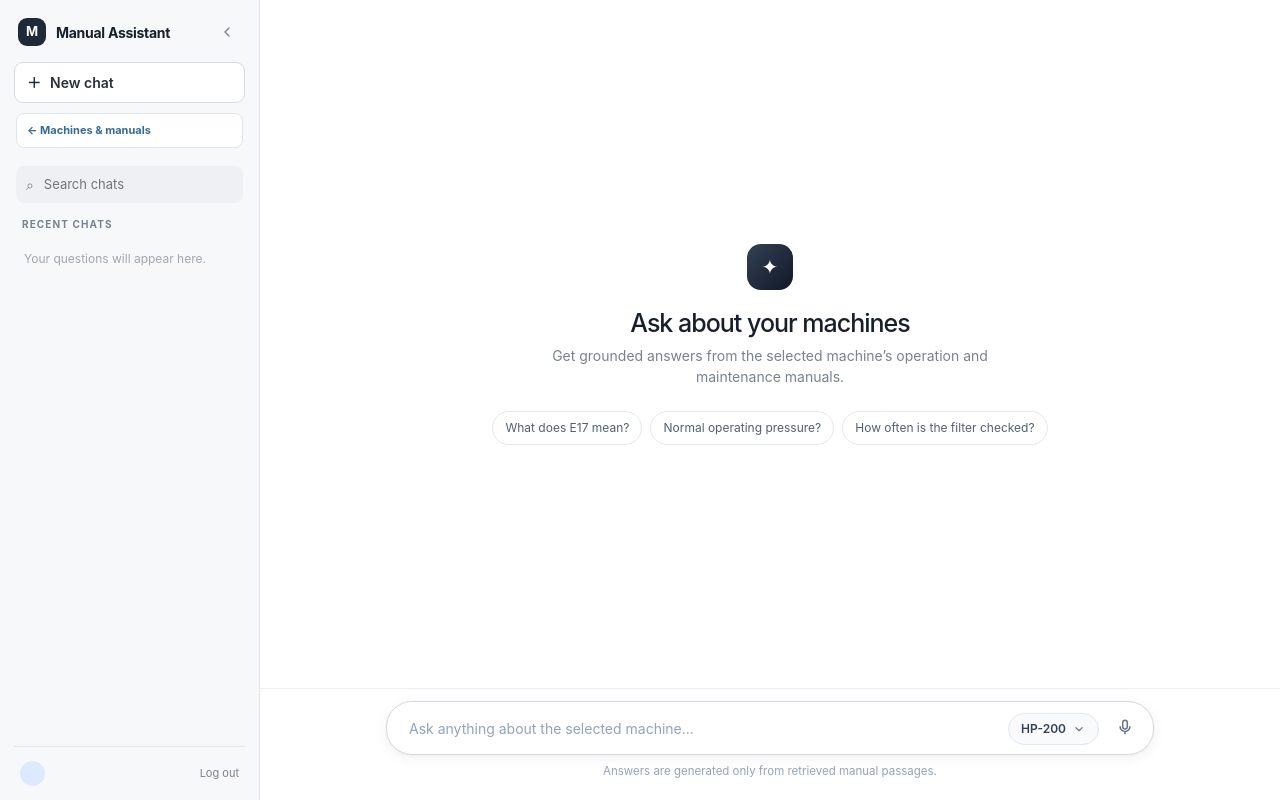
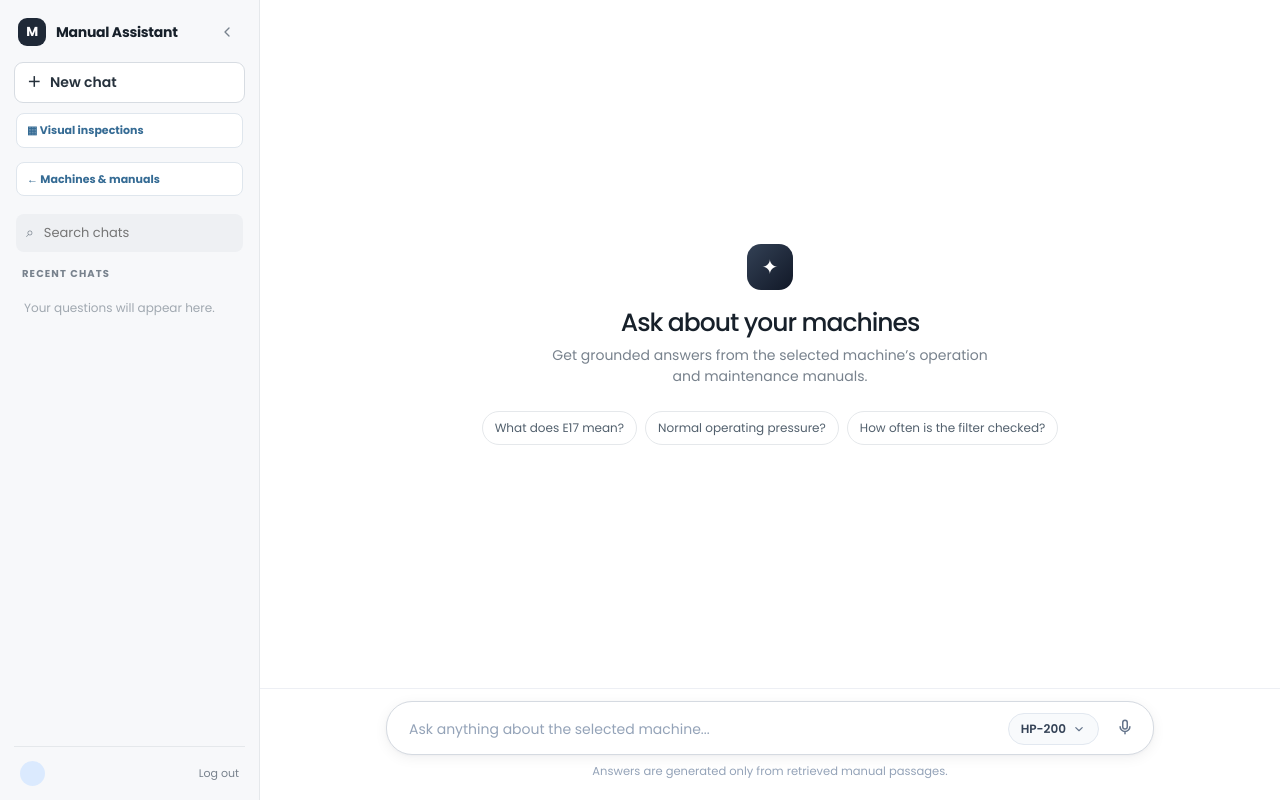
Before and after one commit to BitbyBit180/mechora, a Django app: template assistant/templates/assistant/chat.html in a window 1280 px wide. Run offline with Django 5.2, Linux system fonts and the light colour scheme; the template is opened without the code that fills it, so the values that code supplies are empty; parts of the project's set-up code (start-up, migrations or seed data) failed here and were passed over; some libraries are stand-ins or nearby versions.

Commit message:
refactor(navigation): unify assistant and supervisor legacy routes

```diff
--- a/accounts/views.py
+++ b/accounts/views.py
@@ -13,8 +13,8 @@ def _role_redirect(user):
     if user.is_superuser or role == ROLE_ADMIN:
         return redirect("admin:index")
     if role == "Supervisor":
-        return redirect("assistant:supervisor_dashboard")
-    return redirect("engineer:machine_library")
+        return redirect("inspections:supervisor")
+    return redirect("inspections:dashboard")
 
 @require_http_methods(["GET", "POST"])
 def login_view(request):
--- a/assistant/static/assistant/chat.css
+++ b/assistant/static/assistant/chat.css
@@ -1937,3 +1937,4 @@ button {
     display: none;
   }
 }
+:root{font-family:'Poppins',system-ui,sans-serif}body,.app-shell,.sidebar,.chat-column,.conversation{font-family:'Poppins',system-ui,sans-serif}
--- a/assistant/templates/assistant/chat.html
+++ b/assistant/templates/assistant/chat.html
@@ -7,6 +7,9 @@
   <title>Manufacturing Manual Assistant</title>
   <link href="https://cdn.jsdelivr.net/npm/bootstrap@5.3.3/dist/css/bootstrap.min.css" rel="stylesheet">
   <link rel="stylesheet" href="{% static 'assistant/chat.css' %}?v=30">
+  <link rel="preconnect" href="https://fonts.googleapis.com">
+  <link rel="preconnect" href="https://fonts.gstatic.com" crossorigin>
+  <link href="https://fonts.googleapis.com/css2?family=Poppins:wght@400;500;600;700;800&display=swap" rel="stylesheet">
   <link rel="stylesheet" href="{% static 'assistant/engineer_nav.css' %}?v=1">
   <link rel="stylesheet" href="{% static 'assistant/evidence.css' %}?v=1">
 </head>
@@ -68,6 +71,7 @@
           </button>
         </div>
         <button id="new-chat" class="new-chat btn" type="button"><span>＋</span> New chat</button>
+        <a class="manual-library-link" href="{% url 'inspections:dashboard' %}">▦ Visual inspections</a>
         <a class="manual-library-link" href="{% url 'engineer:machine_library' %}">← Machines &amp; manuals</a>
         <label class="search-box" for="history-search"><span>⌕</span><input id="history-search" type="search" placeholder="Search chats"></label>
         <div class="history-heading">Recent chats</div>
--- a/assistant/views.py
+++ b/assistant/views.py
@@ -169,6 +169,9 @@ def _question_record(item):
 
 @require_GET
 def supervisor_dashboard(request):
+    # Supervisor operations now live in the unified Phase 2 workspace.
+    if request.user.is_authenticated:
+        return redirect("inspections:supervisor")
     if not request.user.is_authenticated:
         return redirect("login")
     if _role_for_user(request.user) != "Supervisor":
@@ -189,6 +192,8 @@ def supervisor_dashboard(request):
 
 @require_GET
 def supervisor_history(request):
+    if request.user.is_authenticated:
+        return redirect("inspections:supervisor")
     if not request.user.is_authenticated:
         return redirect("login")
     if _role_for_user(request.user) != "Supervisor":
@@ -206,6 +211,8 @@ def supervisor_history(request):
 
 @require_GET
 def supervisor_question_detail(request, question_id):
+    if request.user.is_authenticated:
+        return redirect("inspections:supervisor")
     if not request.user.is_authenticated:
         return redirect("login")
     if _role_for_user(request.user) != "Supervisor":
```
